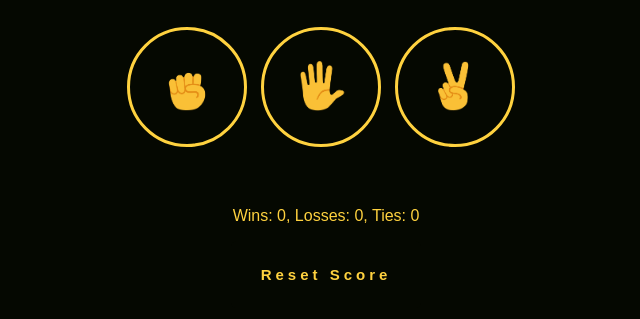
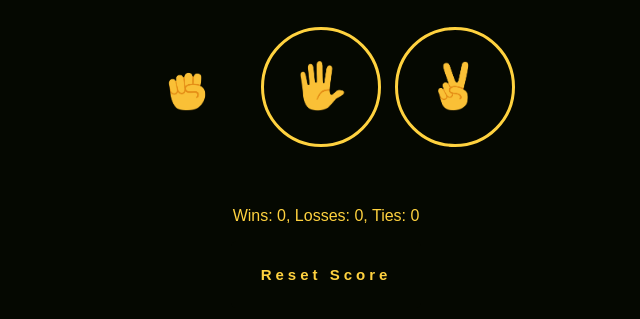
Before and after one commit to Soham-2002/Rock_Paper_Scissors_Game, a plain HTML site: page index.html in a window 1280 px wide. In both pictures the pointer is over the button 500 px from the left and 154 px from the top of the page. Shown: the part 67-386 px from the top of the page, without its empty margins (314-954 px from the left). Drawn offline with Linux system fonts and the light colour scheme.

Commit message:
Border : none

```diff
--- a/styles/rock-paper-scissors.css
+++ b/styles/rock-paper-scissors.css
@@ -19,13 +19,18 @@ body {
 .move-button {
   background-color: transparent;
   border: 3px solid #FFD23F;
-  ;
   width: 120px;
   height: 120px;
   border-radius: 60px;
   margin-right: 10px;
   cursor: pointer;
 }
+
+.move-button:hover {
+  border: 0px solid #FFD23F;
+}
+
+
 
 .result {
   font-size: 25px;
```
